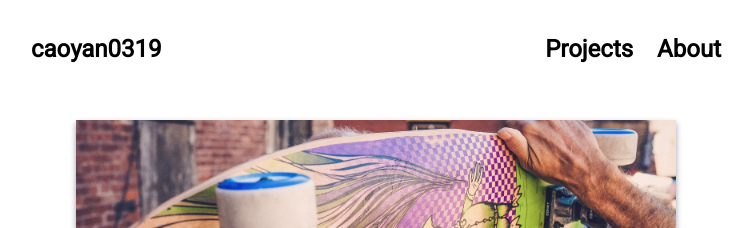
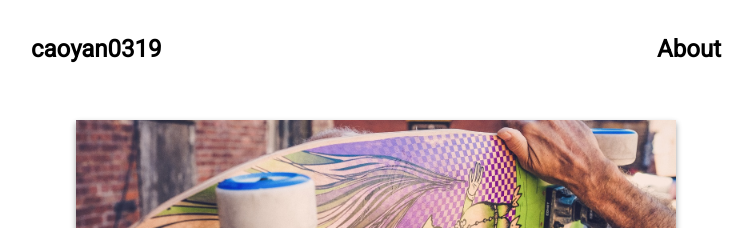
Before and after one commit to caoyan0319/caoyan0319.github.io, a Jekyll site: the page built from index.md, in a window 1280 px wide. Shown: the top 228 px of the page, without its empty margins (264-1017 px from the left). Built offline with Jekyll 4.4.1, drawn with Linux system fonts in a browser that asks for light colours; nearby versions of some CDN libraries.

Commit message:
Update settings.yml

```diff
--- a/_data/settings.yml
+++ b/_data/settings.yml
@@ -2,7 +2,7 @@
 # General Site Settings
 
 menu:
-- {name: 'Projects', url: ''}
+
 - {name: 'About',    url: 'about'}
 
 #-------------------------------
```
